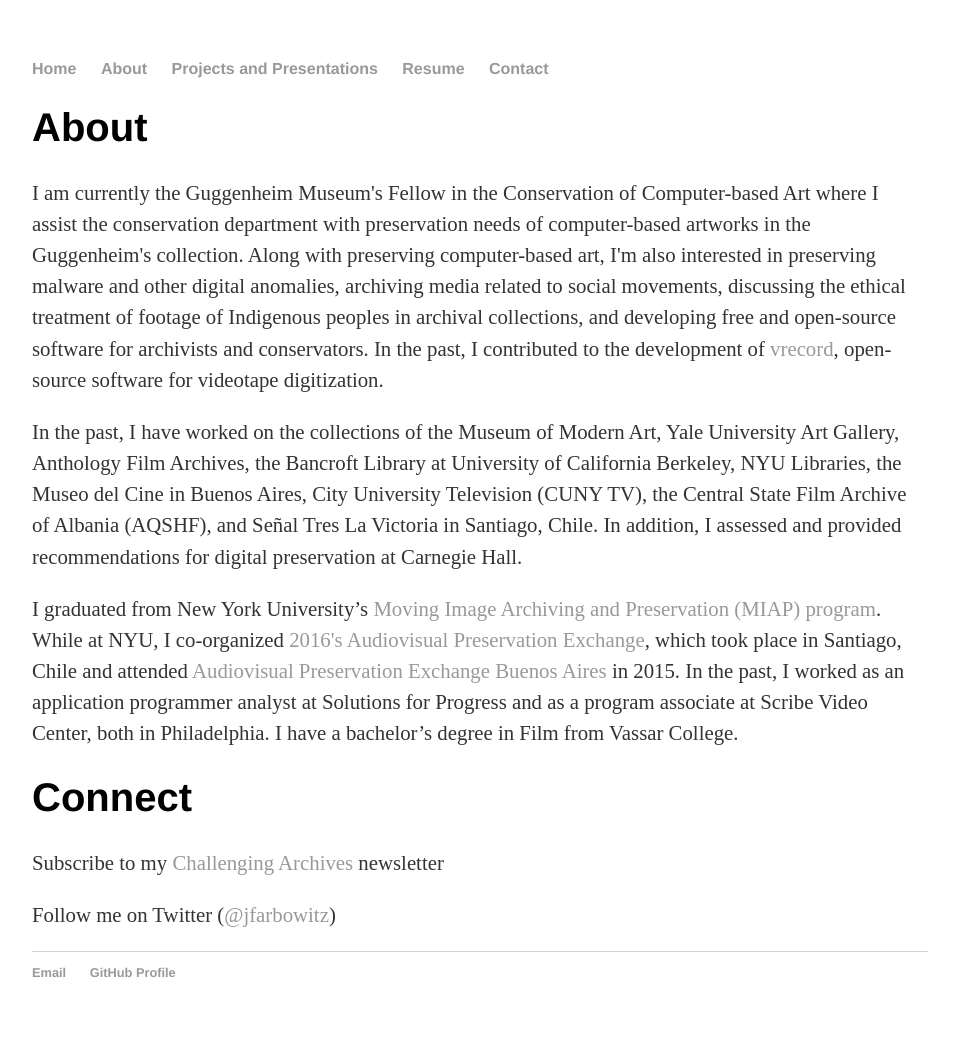
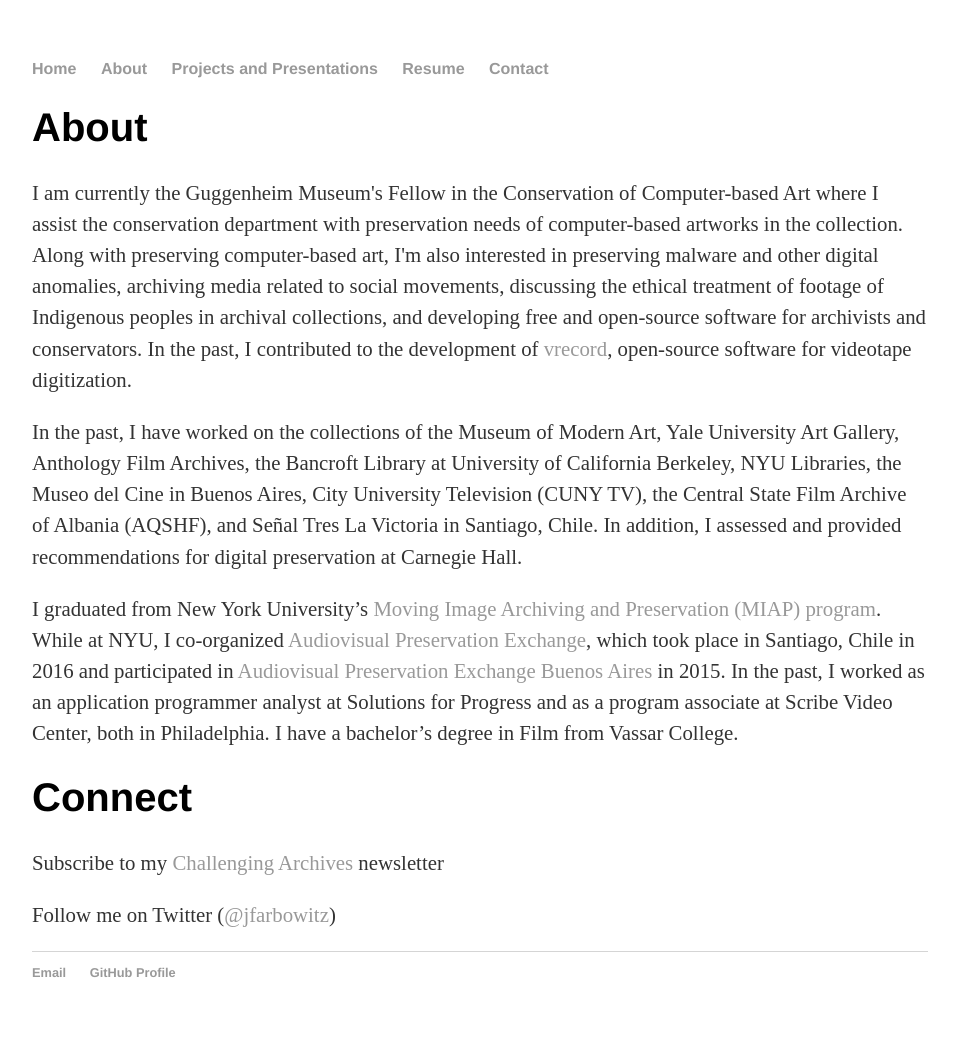
Before and after one commit to jfarbowitz/jfarbowitz.github.io, a Jekyll site: the page built from about/index.html, in a window 1280 px wide. Shown: the whole page, without its empty margins (160-1119 px from the left). Built offline with Jekyll 4.4.1, drawn with Linux system fonts in a browser that asks for light colours.

Commit message:
Small wording fixes

```diff
--- a/about/index.html
+++ b/about/index.html
@@ -5,10 +5,10 @@
 
 	<div class="about">
 			<h1>About</h1>
-	 <p>I am currently the Guggenheim Museum's Fellow in the Conservation of Computer-based Art where I assist the conservation department with preservation needs of computer-based artworks in the Guggenheim's collection. Along with preserving computer-based art, I'm also interested in preserving malware and other digital anomalies, archiving media related to social movements, discussing the ethical treatment of footage of Indigenous peoples in archival collections, and developing free and open-source software for archivists and conservators. In the past, I contributed to the development of <a href="https://github.com/amiaopensource/vrecord" target="new">vrecord</a>, open-source software for videotape digitization.</p>
+	 <p>I am currently the Guggenheim Museum's Fellow in the Conservation of Computer-based Art where I assist the conservation department with preservation needs of computer-based artworks in the collection. Along with preserving computer-based art, I'm also interested in preserving malware and other digital anomalies, archiving media related to social movements, discussing the ethical treatment of footage of Indigenous peoples in archival collections, and developing free and open-source software for archivists and conservators. In the past, I contributed to the development of <a href="https://github.com/amiaopensource/vrecord" target="new">vrecord</a>, open-source software for videotape digitization.</p>
 	<p>In the past, I have worked on the collections of the Museum of Modern Art, Yale University Art Gallery, Anthology Film Archives, the Bancroft Library at University of California Berkeley, NYU Libraries, the Museo del Cine in Buenos Aires, City University Television (CUNY TV), the Central State Film Archive of Albania (AQSHF), and Señal Tres La Victoria in Santiago, Chile. In addition, I assessed and provided recommendations for digital preservation at Carnegie Hall.</p>
 
-		<p>I graduated from New York University’s <a href="https://tisch.nyu.edu/cinema-studies/courses/ma-in-moving-image-archiving-and-preservation" target="new">Moving Image Archiving and Preservation (MIAP) program</a>. While at NYU, I co-organized <a href="https://apexsantiago.wordpress.com/" target="new">2016's Audiovisual Preservation Exchange</a>, which took place in Santiago, Chile and attended <a href="https://apexbuenosaires.wordpress.com/" target="new">Audiovisual Preservation Exchange Buenos Aires</a> in 2015. In the past, I worked as an application programmer analyst at Solutions for Progress and as a program associate at Scribe Video Center, both in Philadelphia. I have a bachelor’s degree in Film from Vassar College.</p>
+		<p>I graduated from New York University’s <a href="https://tisch.nyu.edu/cinema-studies/courses/ma-in-moving-image-archiving-and-preservation" target="new">Moving Image Archiving and Preservation (MIAP) program</a>. While at NYU, I co-organized <a href="https://apexsantiago.wordpress.com/" target="new">Audiovisual Preservation Exchange</a>, which took place in Santiago, Chile in 2016 and participated in <a href="https://apexbuenosaires.wordpress.com/" target="new">Audiovisual Preservation Exchange Buenos Aires</a> in 2015. In the past, I worked as an application programmer analyst at Solutions for Progress and as a program associate at Scribe Video Center, both in Philadelphia. I have a bachelor’s degree in Film from Vassar College.</p>
 
 	<div class="connect">
 		<h1>Connect</h1>
```
